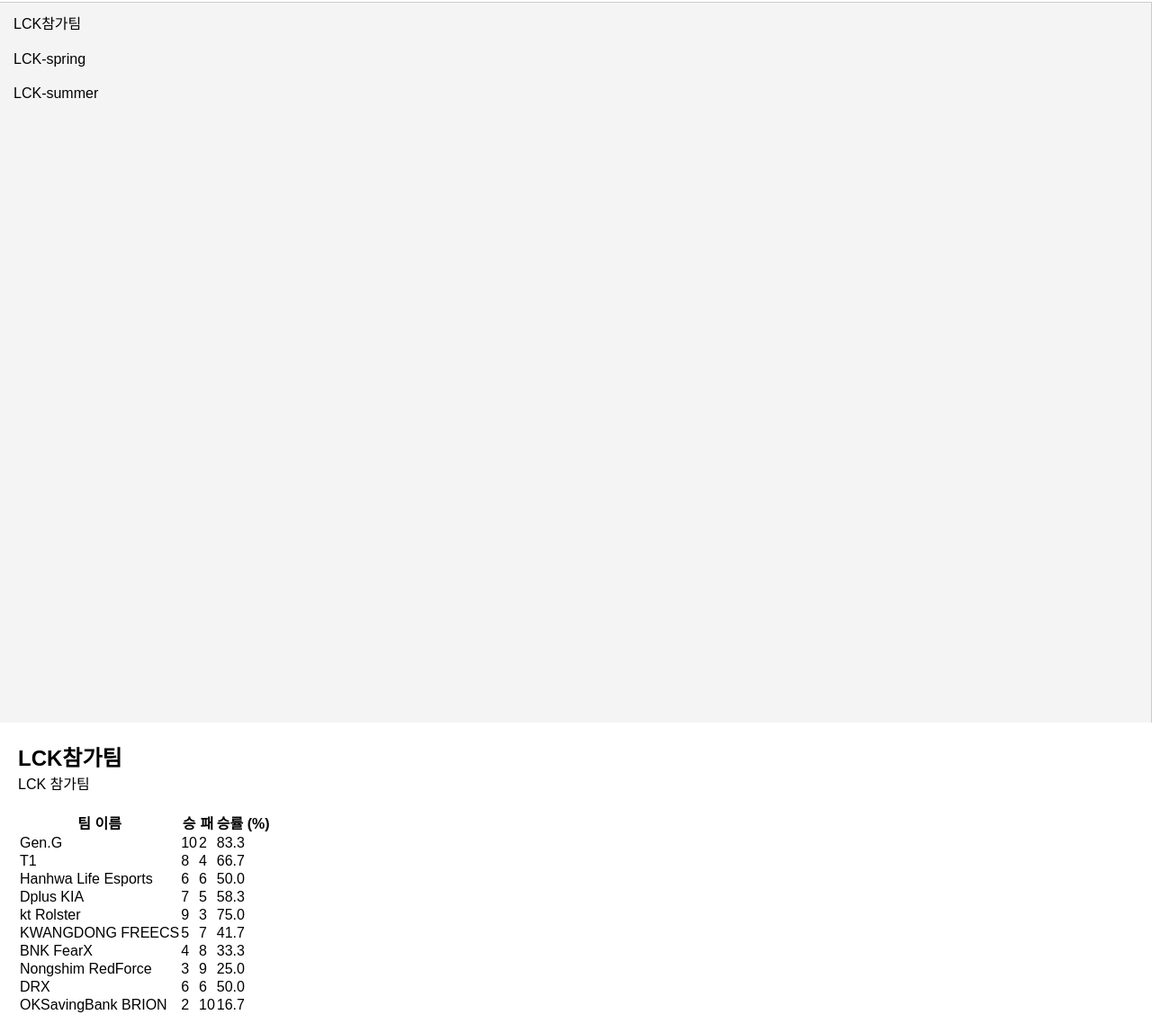
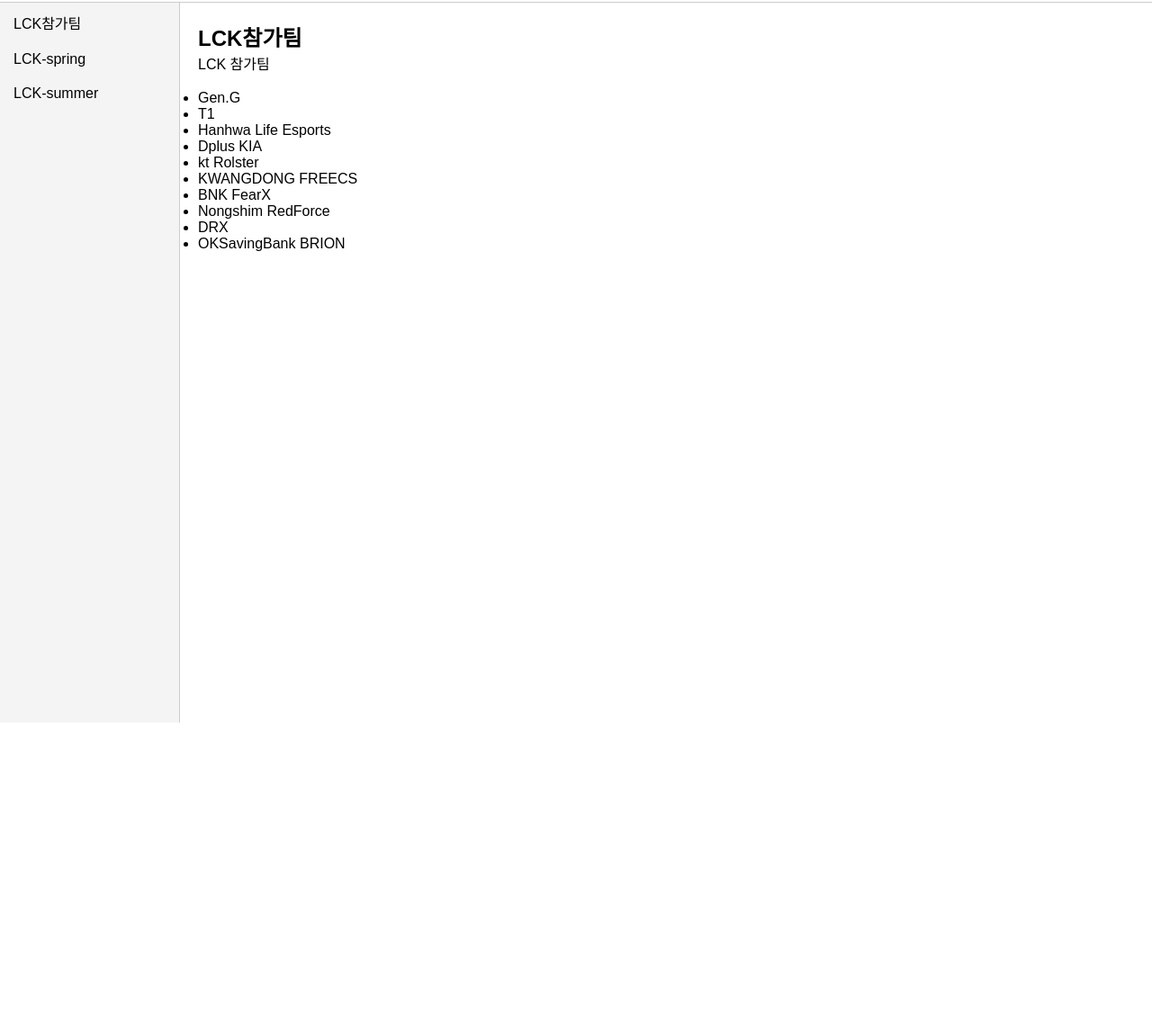
Before and after one commit to tech-kim/MyFirstWebsite, a plain HTML site: page 1.html in a window 1280 px wide. Shown: the part 76-1224 px from the top of the page at 90% size. After the commit the page ends 879 px from the top, so only its background shows below. Drawn offline with Linux system fonts and the light colour scheme.

Commit message:
css+teamstat+summer

```diff
--- a/1.html
+++ b/1.html
@@ -7,7 +7,9 @@
     <link rel="stylesheet" href="style.css">
 </head>
 <body>
+    <div class="page-wrapper">
         <h1><a href="index.html">LCK기록보관</a></h1>
+        <div class="main-content">
             <ol class="menu-bar">
                 <li><a href="1.html">LCK참가팀</a></li>
                 <li><a href="2.html">LCK-spring</a></li>
@@ -15,80 +17,21 @@
             </ol>
             <div class="content">
                 <h2>LCK참가팀</h2>
-        <p>LCK 참가팀</p>
-        <br>
-        <table class="team-stats">
-            <thead>
-                <tr>
-                    <th>팀 이름</th>
-                    <th>승</th>
-                    <th>패</th>
-                    <th>승률 (%)</th>
-                </tr>
-            </thead>
-            <tbody>
-                <tr>
-                    <td>Gen.G</td>
-                    <td>10</td>
-                    <td>2</td>
-                    <td>83.3</td>
-                </tr>
-                <tr>
-                    <td>T1</td>
-                    <td>8</td>
-                    <td>4</td>
-                    <td>66.7</td>
-                </tr>
-                <tr>
-                    <td>Hanhwa Life Esports</td>
-                    <td>6</td>
-                    <td>6</td>
-                    <td>50.0</td>
-                </tr>
-                <tr>
-                    <td>Dplus KIA</td>
-                    <td>7</td>
-                    <td>5</td>
-                    <td>58.3</td>
-                </tr>
-                <tr>
-                    <td>kt Rolster</td>
-                    <td>9</td>
-                    <td>3</td>
-                    <td>75.0</td>
-                </tr>
-                <tr>
-                    <td>KWANGDONG FREECS</td>
-                    <td>5</td>
-                    <td>7</td>
-                    <td>41.7</td>
-                </tr>
-                <tr>
-                    <td>BNK FearX</td>
-                    <td>4</td>
-                    <td>8</td>
-                    <td>33.3</td>
-                </tr>
-                <tr>
-                    <td>Nongshim RedForce</td>
-                    <td>3</td>
-                    <td>9</td>
-                    <td>25.0</td>
-                </tr>
-                <tr>
-                    <td>DRX</td>
-                    <td>6</td>
-                    <td>6</td>
-                    <td>50.0</td>
-                </tr>
-                <tr>
-                    <td>OKSavingBank BRION</td>
-                    <td>2</td>
-                    <td>10</td>
-                    <td>16.7</td>
-                </tr>
-            </tbody>
-        </table>
+                <p>LCK 참가팀</p><br>
+                <ul>
+                    <li>Gen.G</li>
+                    <li>T1</li>
+                    <li>Hanhwa Life Esports</li>
+                    <li>Dplus KIA</li>
+                    <li>kt Rolster</li>
+                    <li>KWANGDONG FREECS</li>
+                    <li>BNK FearX</li>
+                    <li>Nongshim RedForce</li>
+                    <li>DRX</li>
+                    <li>OKSavingBank BRION</li>
+                </ul>
+            </div>
+        </div>
     </div>
 </body>
 </html>
--- a/style.css
+++ b/style.css
@@ -28,11 +28,18 @@ h1 {
     background-color: #fff;
 }
 
+/* Page wrapper */
+.page-wrapper {
+    display: grid;
+    grid-template-rows: auto 1fr; /* First row for h1, second row for menu-bar and content */
+    height: 100vh;
+}
+
 /* Main content area */
 .main-content {
     display: grid;
     grid-template-columns: 200px 1fr; /* Left menu-bar and main content */
-    height: 100vh;
+    height: 100%;
 }
 
 /* Menu-bar styling */
```
Also changed, not shown: 3.html (+2 -0 lines). Lines whose indentation alone changed are shown as unchanged.
